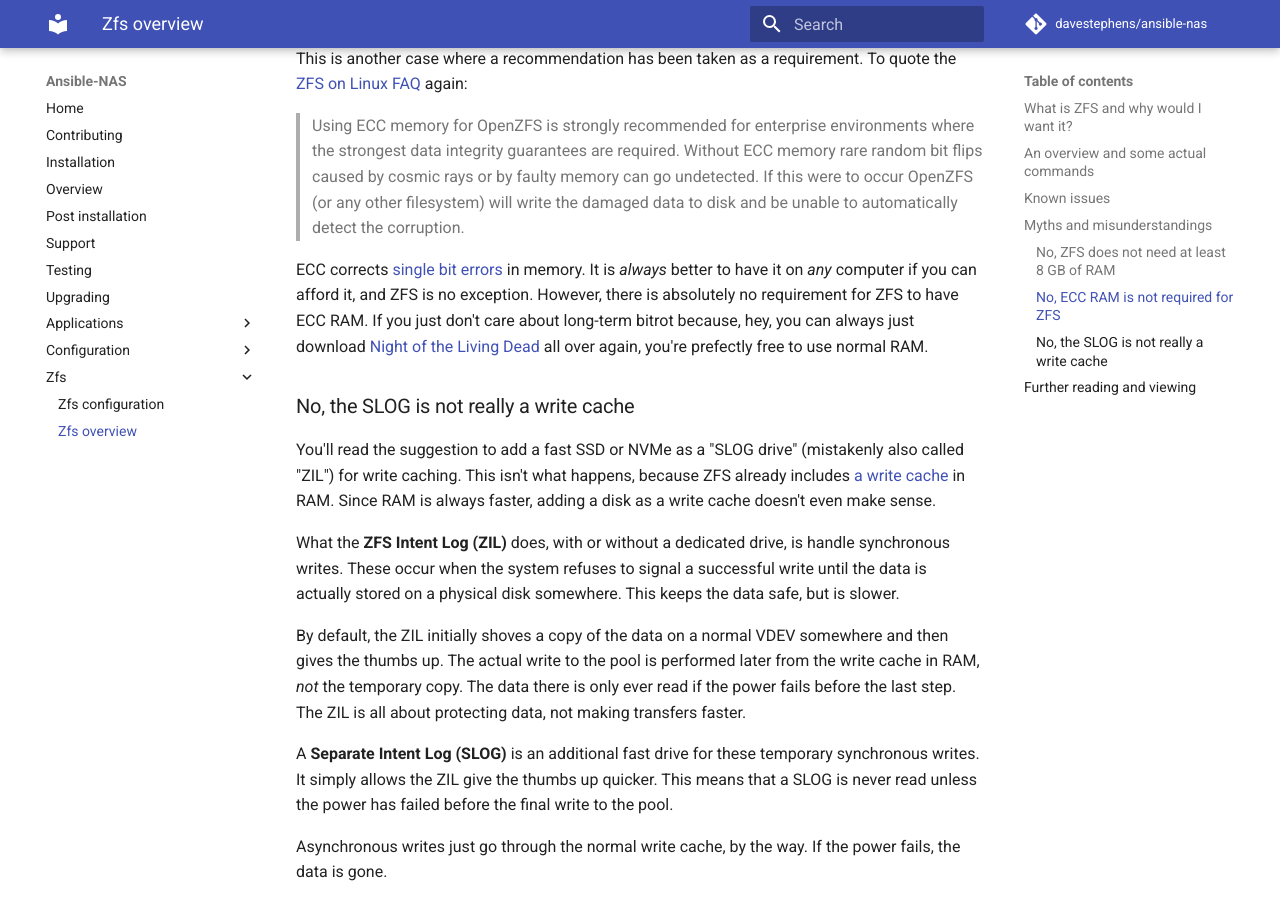
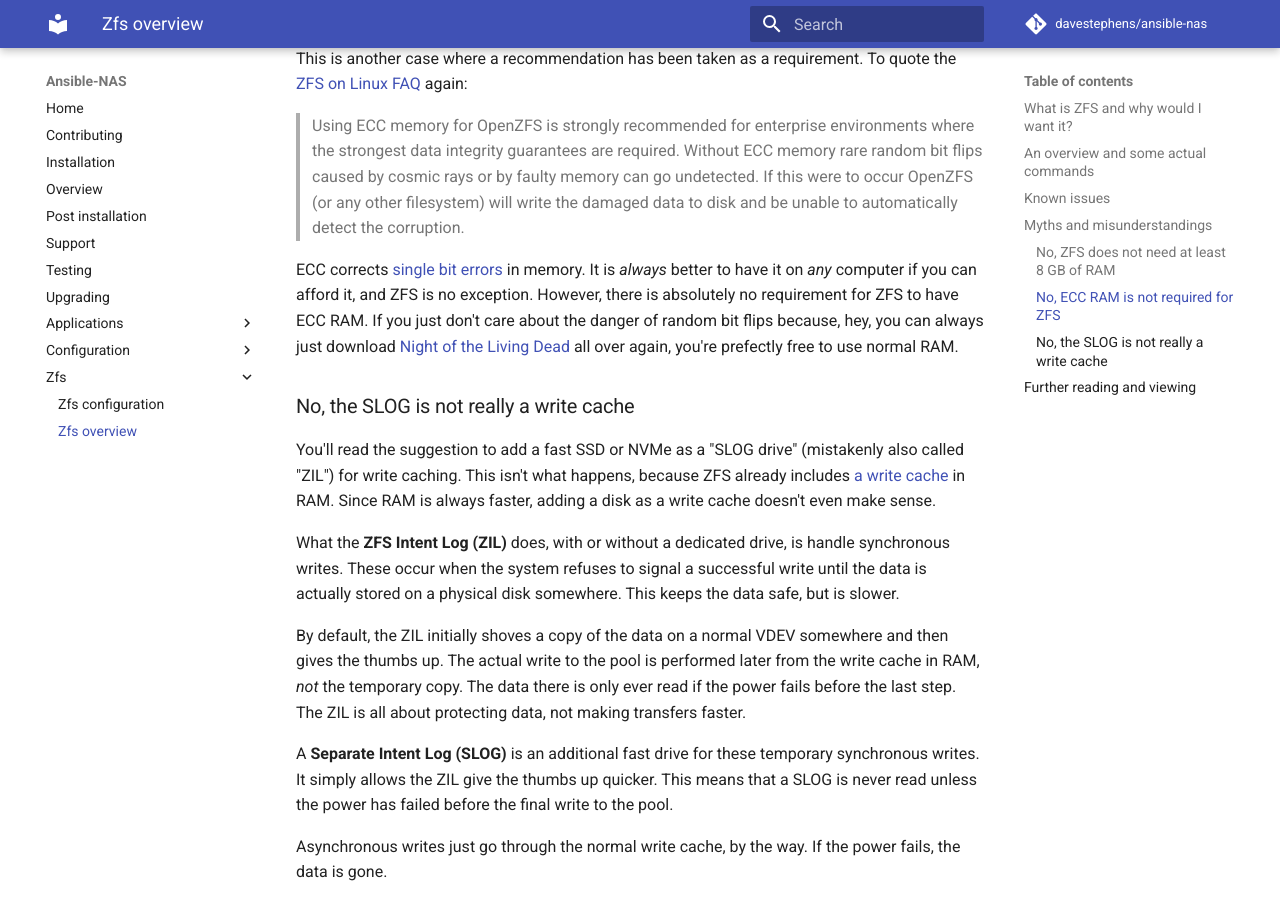
Before and after one commit to davestephens/ansible-nas, an MkDocs documentation site: the page built from docs/zfs/zfs_overview.md, in a window 1280 px wide and 900 px high, scrolled down 3212 px. Built offline with MkDocs 1.6.1 and Material for MkDocs 9.7.7, drawn with Linux system fonts in a browser that asks for light colours; comment, search, counter and statistics services are not loaded.

Commit message:
bitrot -> bit flips (makes more sense)

```diff
--- a/docs/zfs/zfs_overview.md
+++ b/docs/zfs/zfs_overview.md
@@ -171,8 +171,8 @@ again:
 ECC corrects [single bit errors](https://en.wikipedia.org/wiki/ECC_memory) in
 memory. It is _always_ better to have it on _any_ computer if you can afford it,
 and ZFS is no exception. However, there is absolutely no requirement for ZFS to
-have ECC RAM. If you just don't care about long-term bitrot because, hey, you
-can always just download [Night of the Living
+have ECC RAM. If you just don't care about the danger of random bit flips
+because, hey, you can always just download [Night of the Living
 Dead](https://archive.org/details/night_of_the_living_dead) all over again,
 you're prefectly free to use normal RAM.
 
```
